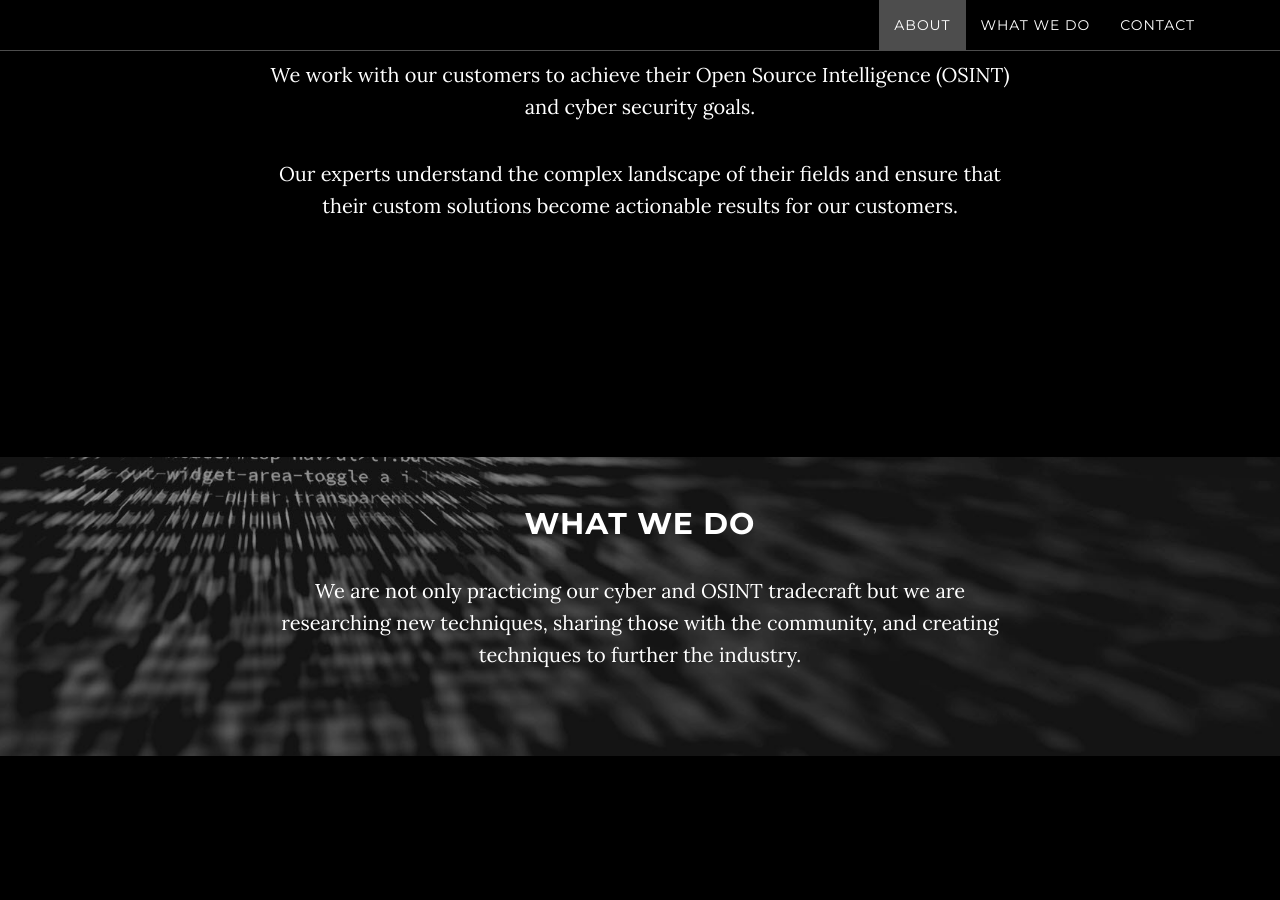
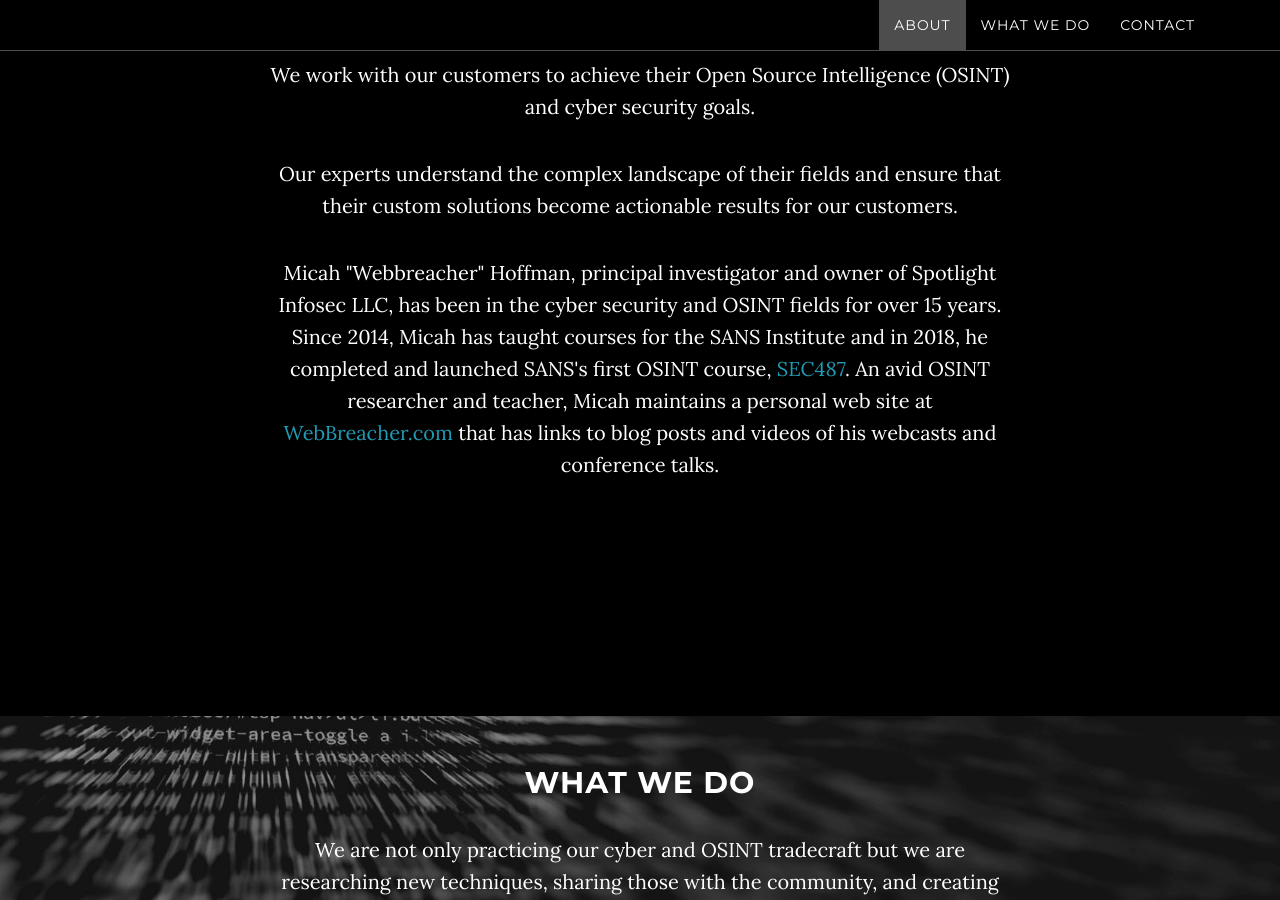
Before and after one commit to spotlightinfosec/spotlightinfosec.github.io, a Jekyll site: the page built from index.html, in a window 1280 px wide and 900 px high, scrolled down 1109 px. Built offline with Jekyll 4.4.1, drawn with Linux system fonts in a browser that asks for light colours.

Commit message:
adding webbreacher content

```diff
--- a/_includes/about.html
+++ b/_includes/about.html
@@ -8,6 +8,15 @@
                 <p>Our experts understand the complex landscape of their fields
                     and ensure that their custom solutions
                     become actionable results for our customers.</p>
+                <p>Micah "Webbreacher" Hoffman, principal investigator and owner of Spotlight
+                     Infosec LLC, has been in the cyber security and OSINT fields
+                     for over 15 years. Since 2014, Micah has taught courses for
+                     the SANS Institute and in 2018, he completed and launched SANS's first OSINT
+                     course, <a href="https://sans.org/sec487">SEC487</a>. An avid OSINT
+                     researcher and teacher, Micah maintains a personal web site at
+                     <a href="https://webbreacher.com">WebBreacher.com</a> that has links
+                     to blog posts and videos of his webcasts and conference talks.
+                </p>
             </div>
         </div>
     </section>
```
